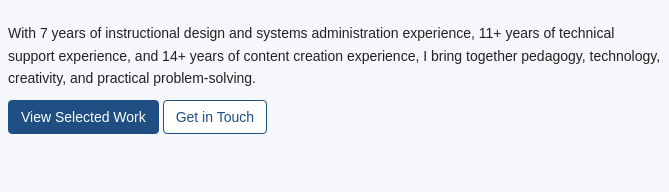
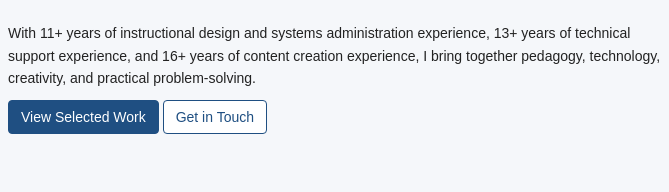
Before and after one commit to alexanderdadamo/alexanderdadamo.github.io, a website: page index.html in a window 1280 px wide. Shown: the part 269-461 px from the top of the page, 62-731 px from the left. Drawn offline with nearby package versions, Linux system fonts and the light colour scheme.

Commit message:
Updated years

```diff
--- a/index.html
+++ b/index.html
@@ -266,8 +266,8 @@
               and teach students how to use AI and business analytics responsibly and effectively.
             </p>
             <p>
-              With 7 years of instructional design and systems administration experience, 11+ years of
-              technical support experience, and 14+ years of content creation experience, I bring together
+              With 11+ years of instructional design and systems administration experience, 13+ years of
+              technical support experience, and 16+ years of content creation experience, I bring together
               pedagogy, technology, creativity, and practical problem-solving.
             </p>
             <p>
```
